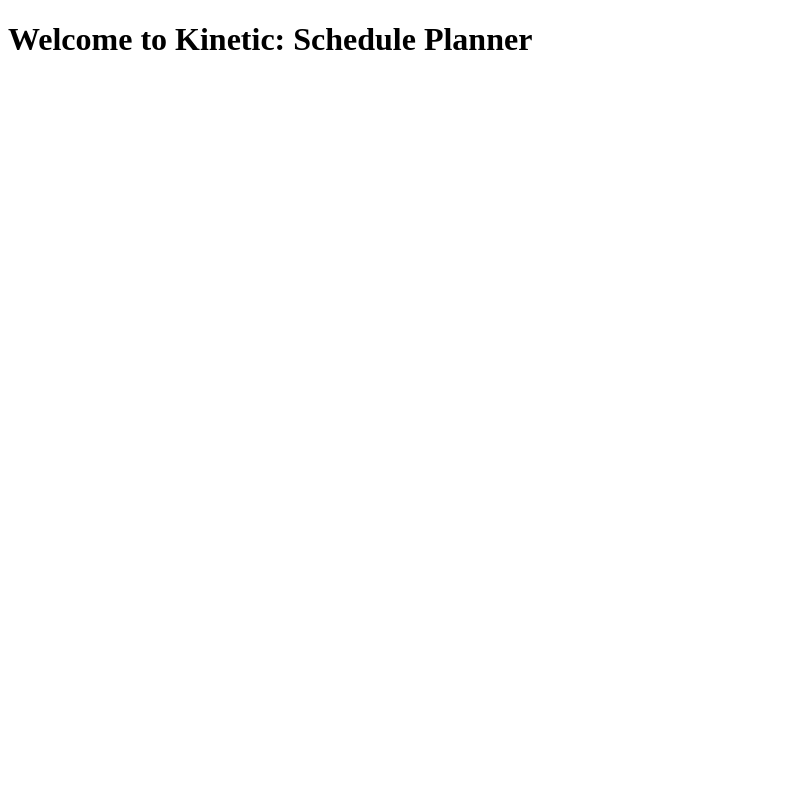
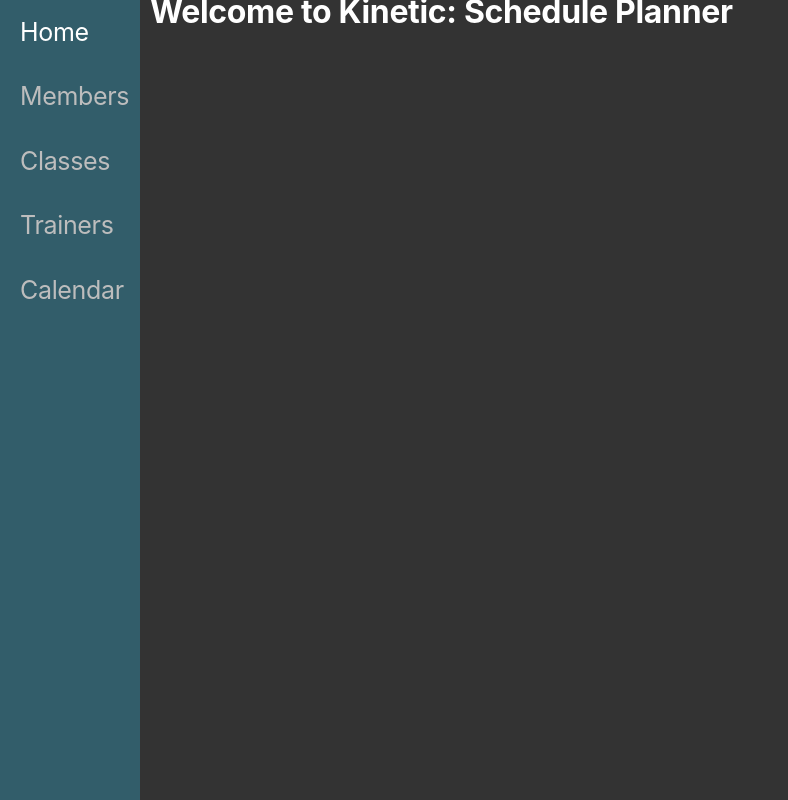
Before and after one commit to alexkinsey/kenetic_gym_schedual_planner, a Python web app: template templates/index.html in a window 1280 px wide. Shown: the whole page, without its empty margins (0-788 px from the left). Run offline with Jinja, Linux system fonts and the light colour scheme; the template is opened without the code that fills it, so the values that code supplies are empty.

Commit message:
added some css and created nav links

```diff
--- /dev/null
+++ b/static/css/style.css
@@ -0,0 +1,56 @@
+*{
+	margin: 0px;
+	padding: 0px;
+
+
+}
+html{
+    background-color:#333333;
+    text-decoration: none;
+    color: white;
+
+    line-height: 1.52947em;
+	letter-spacing: -.021em;
+    font-family: -apple-system, BlinkMacSystemFont, 'Segoe UI', Roboto, Oxygen, Ubuntu, Cantarell, 'Open Sans', 'Helvetica Neue', sans-serif
+}
+
+/* The sidebar menu */
+.sidenav {
+    height: 100%; /* Full-height: remove this if you want "auto" height */
+    width: 140px; /* Set the width of the sidebar */
+    position: fixed; /* Fixed Sidebar (stay in place on scroll) */
+    z-index: 1; /* Stay on top */
+    top: 0; /* Stay at the top */
+    left: 0;
+    background-color: #325D6A;
+    overflow-x: hidden; /* Disable horizontal scroll */
+}
+
+/* The navigation menu links */
+.sidenav a {
+    padding: 20px;
+    text-decoration: none;
+    font-size: 25px;
+    color: #bdbdbd;
+    display: block;
+}
+
+/* When you mouse over the navigation links, change their color */
+.sidenav a:hover {
+    color: white;
+}
+.sidenav-active{
+    color: white;
+}
+
+/* Style page content */
+main {
+    margin-left: 140px; /* Same as the width of the sidebar */
+    padding: 0px 10px;
+}
+
+/* On smaller screens, where height is less than 450px, change the style of the sidebar (less padding and a smaller font size) */
+@media screen and (max-height: 450px) {
+    .sidenav {padding-top: 15px;}
+    .sidenav a {font-size: 18px;}
+}
--- a/templates/base.html
+++ b/templates/base.html
@@ -4,11 +4,16 @@
     <meta charset="UTF-8">
     <meta http-equiv="X-UA-Compatible" content="IE=edge">
     <meta name="viewport" content="width=device-width, initial-scale=1.0">
+    <link rel="stylesheet" href="static/css/style.css">
     <title>Kinetic</title>
 </head>
 <body>
-    <nav>
-
+    <nav class="sidenav">
+        <a href="/" class="sidenav-active">Home</a>
+        <a href="/members">Members</a>
+        <a href="/classes">Classes</a>
+        <a href="#">Trainers</a>
+        <a href="#">Calendar</a>
     </nav>
     <main>
         {% block content %}
```
